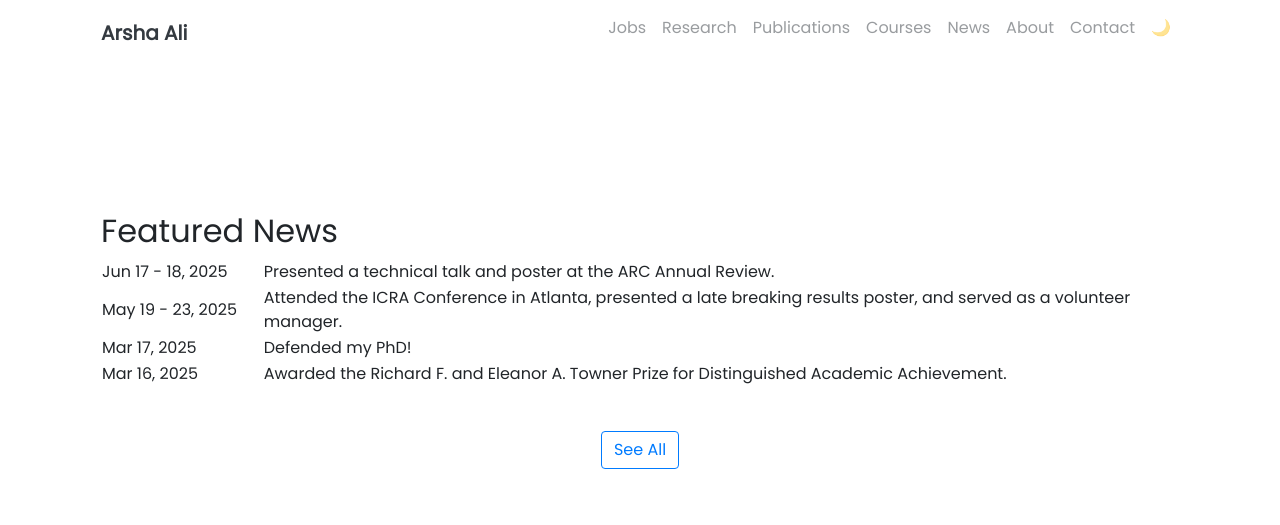
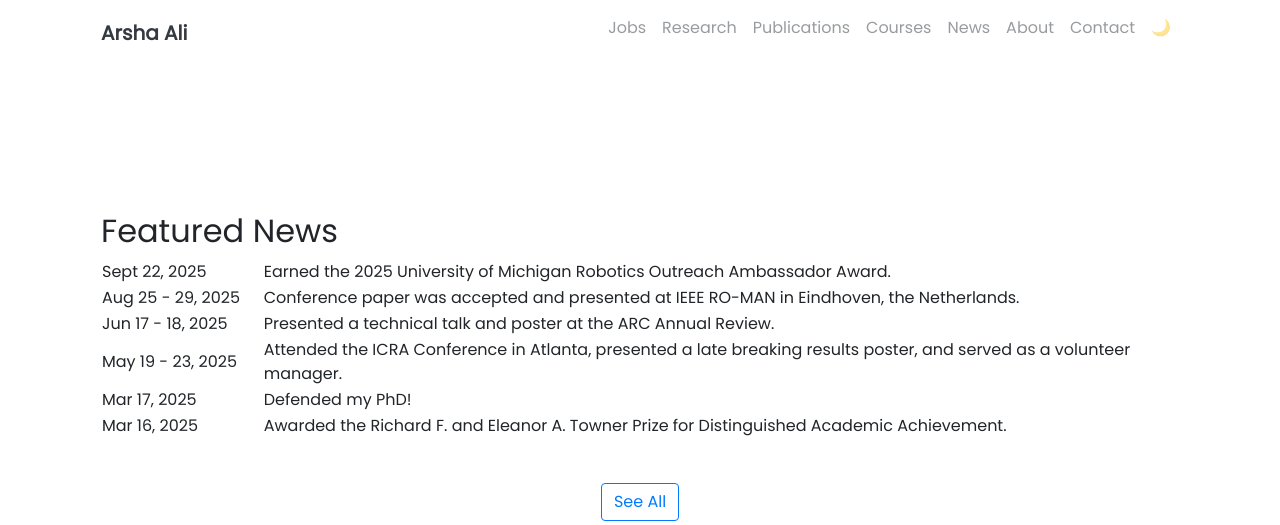
Before and after one commit to arshaali/arshaali.github.io, a Jekyll site: the page built from pages/index.md, in a window 1280 px wide and 900 px high, scrolled down 628 px, cut to the strip 0-525 px from the top of the window. Built offline with Jekyll 4.4.1, drawn with Linux system fonts in a browser that asks for light colours; nearby versions of some CDN libraries.

Commit message:
Update landing.html

```diff
--- a/_includes/landing.html
+++ b/_includes/landing.html
@@ -37,6 +37,14 @@
          <col span="1" style="width: 85%;">
       </colgroup>
       <!-- Put <thead>, <tbody>, and <tr>'s here! -->
+      <tr>
+        <td>Sept 22, 2025</td>
+        <td> Earned the 2025 University of Michigan Robotics Outreach Ambassador Award.</td>
+      </tr>
+      <tr>
+        <td>Aug 25 - 29, 2025</td>
+        <td> Conference paper was accepted and presented at IEEE RO-MAN in Eindhoven, the Netherlands.</td>
+      </tr>
       <tr>
         <td>Jun 17 - 18, 2025</td>
         <td> Presented a technical talk and poster at the ARC Annual Review.</td>
```
